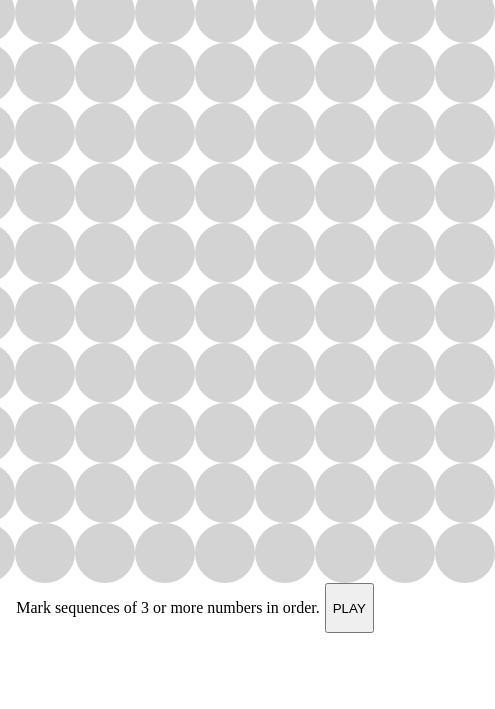
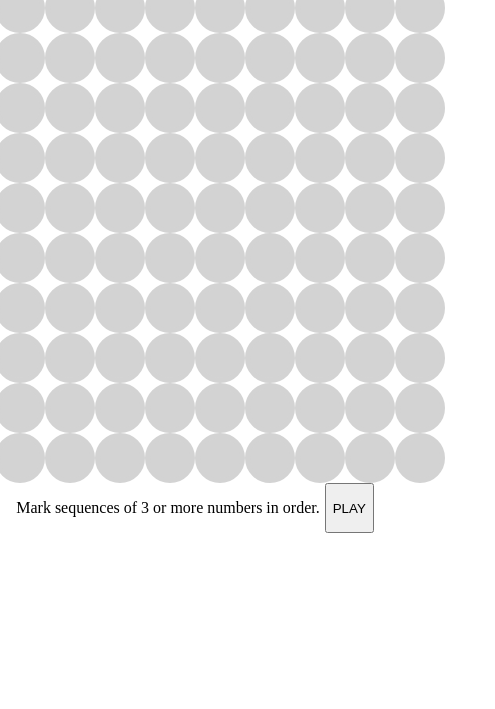
Before and after one commit to ChairSitter/SequenceSearchGame, a plain HTML site: page index.html in a window 390 px wide. Shown: the part 135-844 px from the top of the page, 495 px wide, since content can reach past the window. Drawn offline with Linux system fonts and the light colour scheme.

Commit message:
Adjust circle size for mobile screens

```diff
--- a/style.css
+++ b/style.css
@@ -49,3 +49,10 @@ div:hover {
 button {
     margin-left: 5px;
 }
+
+@media only screen and (max-width: 500px){
+    div {
+        height: 40px;
+        width: 40px;
+    }
+}
```
